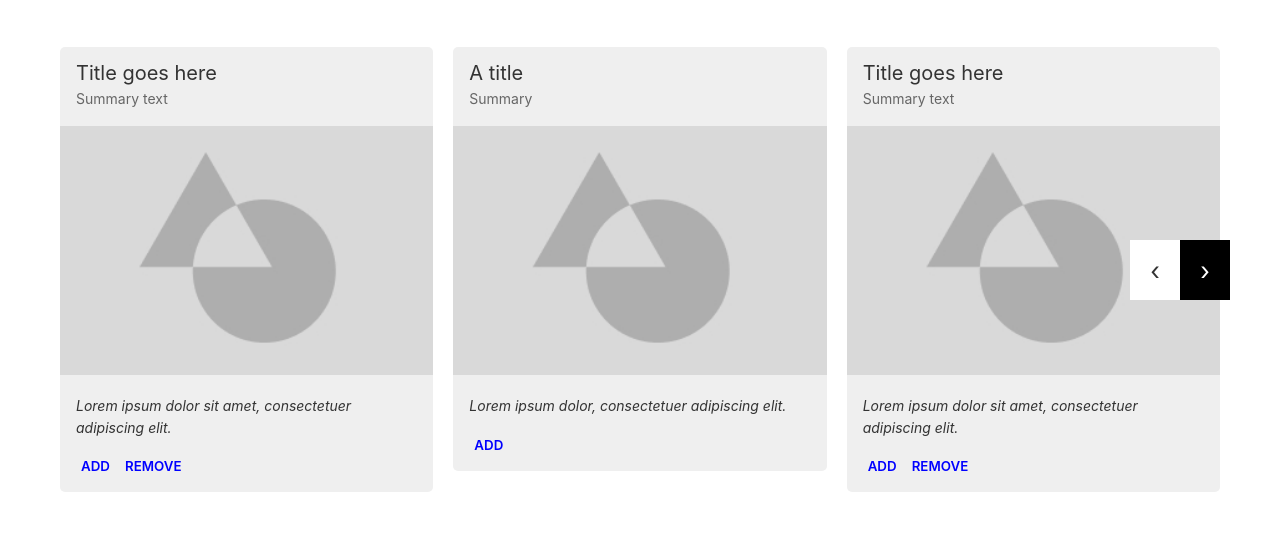
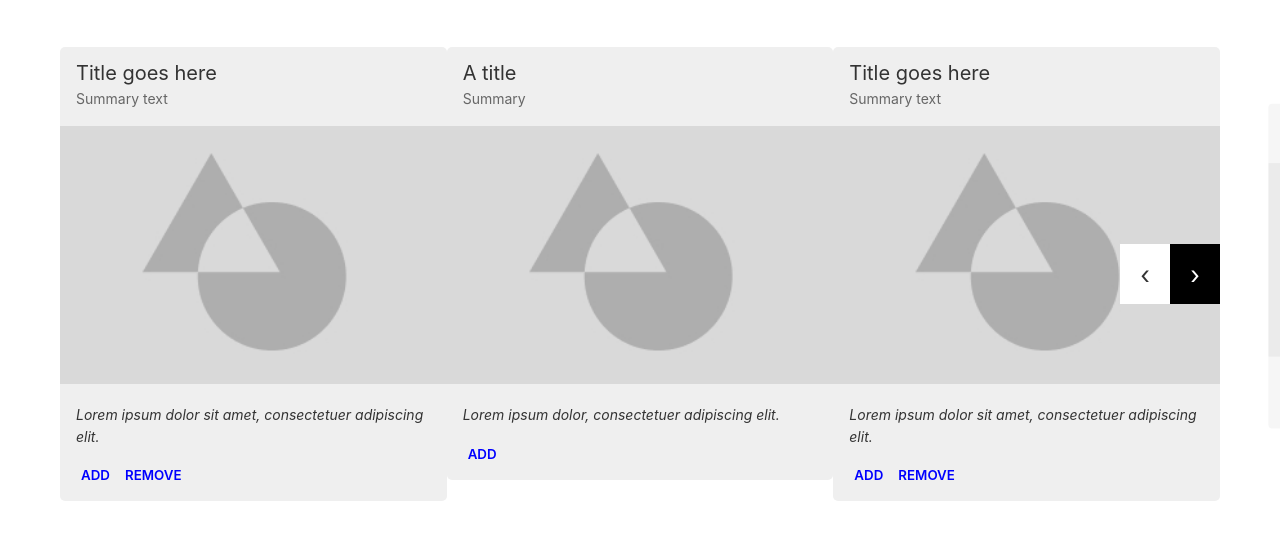
Before and after one commit to hellraiserrob/carousel, a website built with Vite: page index.html in a window 1280 px wide. Shown: the part 170-710 px from the top of the page. Built offline with nearby package versions, Linux system fonts and the light colour scheme.

Commit message:
remove margins

```diff
--- a/src/main.scss
+++ b/src/main.scss
@@ -90,7 +90,7 @@ a {
 
 .carousel {
   position: relative;
-  margin: 0 -10px;
+  // margin: 0 -10px;
 
   &__runner {
     display: flex;
@@ -134,7 +134,7 @@ a {
     opacity: 0.5;
     transition: all ease 0.2s;
     transform: scale(0.75, 0.75);
-    padding: 0 10px;
+    // padding: 0 10px;
 
     &--active {
       opacity: 1;
```
